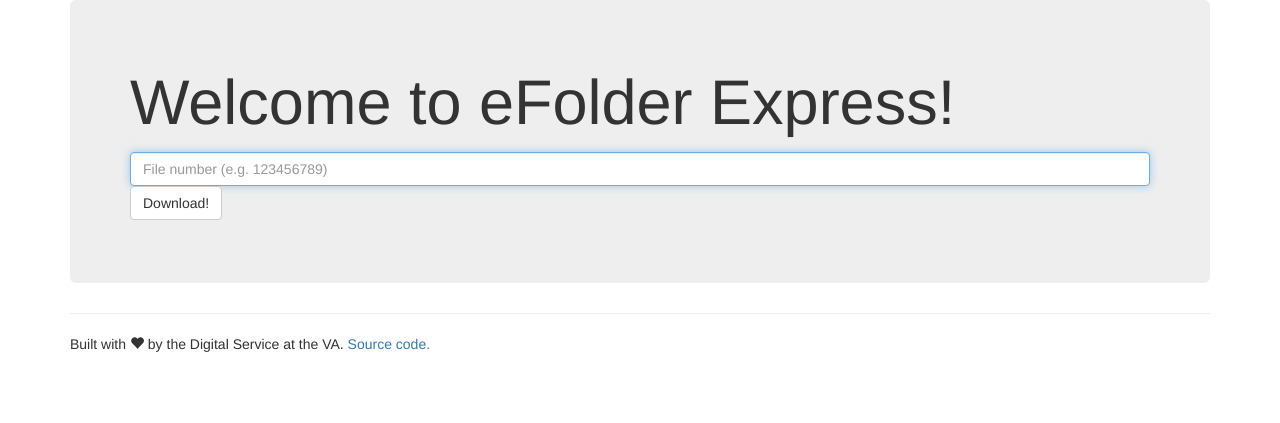
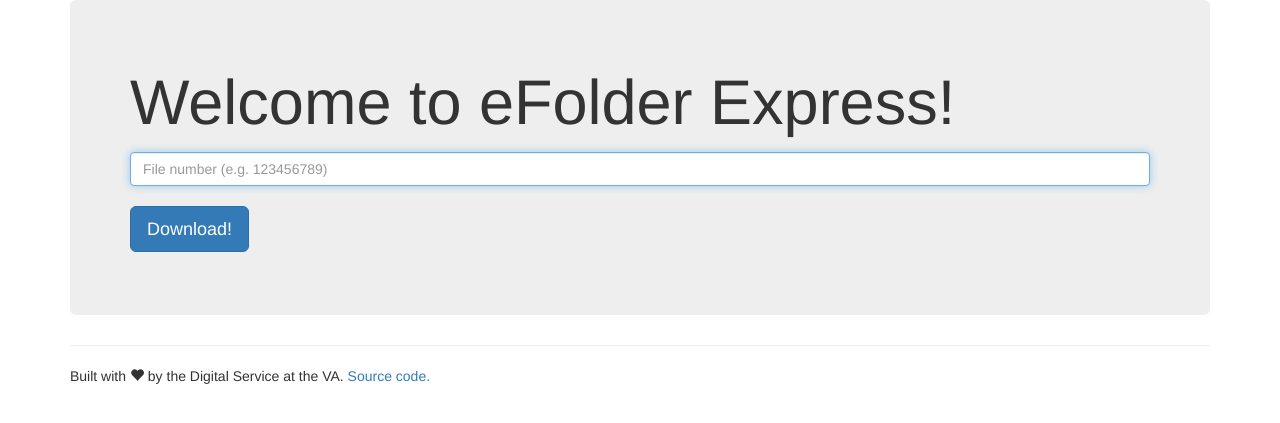
Before and after one commit to department-of-veterans-affairs/efolder-express, a Python web app: template templates/index.html in a window 1280 px wide. Shown: the top 423 px of the page. Run offline with Jinja, Linux system fonts and the light colour scheme; the template is opened without the code that fills it, so the values that code supplies are empty; some libraries are stand-ins or nearby versions.

Commit message:
Kavi approved design changes.

```diff
--- a/templates/index.html
+++ b/templates/index.html
@@ -6,7 +6,8 @@
         <p class="lead">
             <form action="/download/" method="post">
                 <input type="text" class="form-control" placeholder="File number (e.g. 123456789)" aria-describedby="basic-addon2" name="file_number" autofocus="autofocus">
-                <button type="submit" class="btn btn-default">Download!</button>
+                <br />
+                <button type="submit" class="btn btn-lg btn-primary">Download!</button>
             </form>
         </p>
     </div>
```
